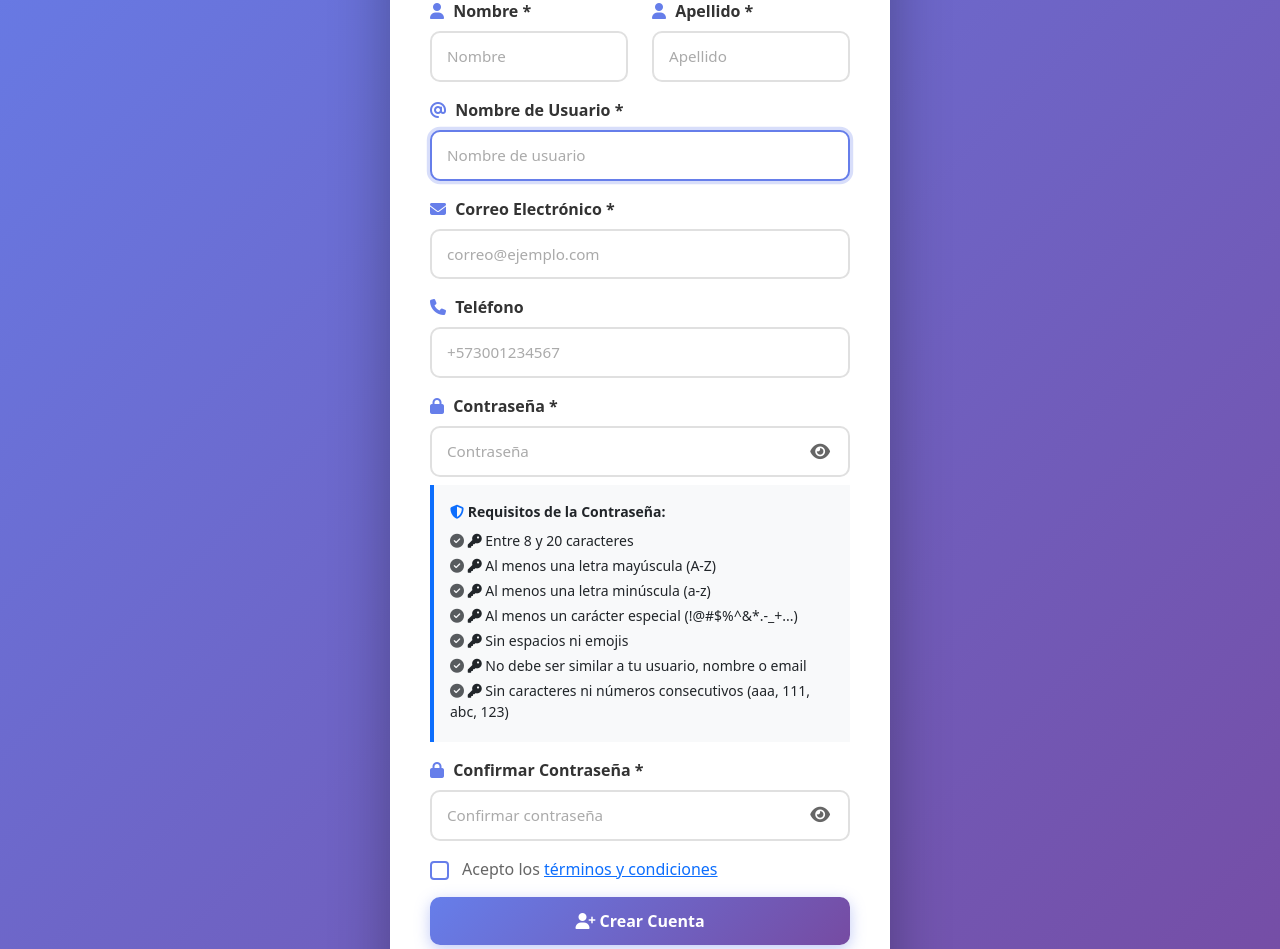
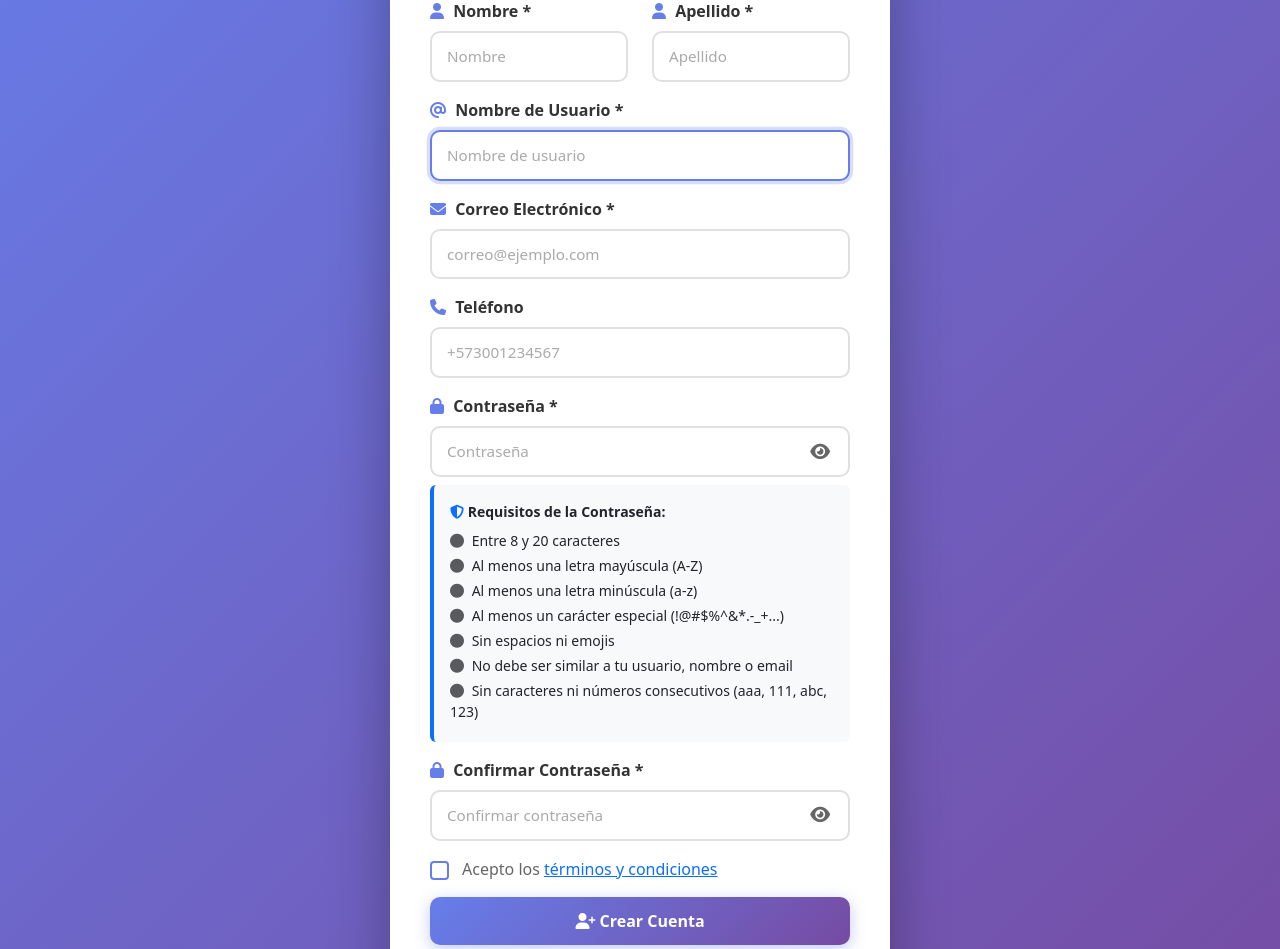
Before and after one commit to andres-gutierrezri/kitty_project, a Django app: page /accounts/register/ in a window 1280 px wide. Shown: the part 317-1266 px from the top of the page. Run offline with Django 5.2, Linux system fonts and the light colour scheme; some libraries are stand-ins or nearby versions.

Commit message:
feat(accounts): mejorar feedback visual de requisitos de contraseña
Implementar sistema de notificación visual mejorado para requisitos
de contraseña en tiempo real con iconos dinámicos y colores.

Mejoras Implementadas:
- Iconos dinámicos que cambian según el estado:
  • ⚪ Círculo gris: Estado inicial/vacío
  • ✓ Check verde: Requisito cumplido
  • ✗ X roja: Requisito no cumplido
- Color del texto cambia dinámicamente:
  • Verde: Requisito cumplido
  • Rojo: Requisito no cumplido
- Borde del contenedor cambia de color:
  • Azul: Estado inicial
  • Verde: Todos los requisitos cumplidos
  • Rojo: Hay requisitos sin cumplir
- Reset automático cuando el campo queda vacío
- Feedback instantáneo mientras el usuario escribe

Experiencia de Usuario:
✓ Notificaciones claras y visibles en tiempo real
✓ El usuario ve inmediatamente qué requisitos faltan
✓ Reducción de intentos fallidos al enviar el formulario
✓ Mayor confianza al registrarse
✓ Interfaz más intuitiva y accesible

Cambios Técnicos:
- register.js: Actualizar updateRequirementIcon() para manejar
  tres estados de iconos (fa-circle, fa-check-circle, fa-times-circle)
- register.js: Agregar clases text-danger/text-success a elementos <li>
- register.js: Actualizar borde del contenedor según estado general
- register.html: Cambiar iconos iniciales de fa-check-circle a fa-circle
- register.html: Agregar clase 'rounded' para mejor estética
- register.html: Agregar clase 'me-1' para espaciado de iconos

Archivos Modificados:
- accounts/static/accounts/js/register.js: Lógica de iconos dinámicos
- accounts/templates/accounts/register.html: Iconos iniciales neutrales

Contexto: Los usuarios reportaron que no era claro cuándo NO cumplían
los requisitos de contraseña. Esta mejora hace que las notificaciones
sean evidentes y ayuda a prevenir errores al crear cuentas.

Impacto: Mejora significativa en UX del formulario de registro

```diff
--- a/accounts/static/accounts/js/register.js
+++ b/accounts/static/accounts/js/register.js
@@ -64,10 +64,25 @@
     function updateRequirementIcon(element, isValid) {
         if (!element) return;
 
-        const icon = element.querySelector('.fa-check-circle');
+        const icon = element.querySelector('.fa-check-circle, .fa-times-circle, .fa-circle');
         if (icon) {
-            icon.classList.toggle('text-success', isValid);
-            icon.classList.toggle('text-muted', !isValid);
+            // Cambiar el ícono según el estado
+            if (isValid) {
+                icon.classList.remove('fa-times-circle', 'fa-circle', 'text-danger', 'text-muted');
+                icon.classList.add('fa-check-circle', 'text-success');
+            } else {
+                icon.classList.remove('fa-check-circle', 'fa-circle', 'text-success', 'text-muted');
+                icon.classList.add('fa-times-circle', 'text-danger');
+            }
+        }
+
+        // Actualizar el estilo del elemento completo
+        if (isValid) {
+            element.classList.remove('text-danger');
+            element.classList.add('text-success');
+        } else {
+            element.classList.remove('text-success');
+            element.classList.add('text-danger');
         }
     }
 
@@ -160,6 +175,18 @@
                 updateRequirementIcon(req, results[validationOrder[index]]);
             }
         });
+
+        // Actualizar el borde del contenedor según el estado general
+        const requirementsContainer = document.querySelector('.password-requirements');
+        if (requirementsContainer) {
+            if (results.isValid) {
+                requirementsContainer.classList.remove('border-danger', 'border-warning');
+                requirementsContainer.classList.add('border-success');
+            } else {
+                requirementsContainer.classList.remove('border-success');
+                requirementsContainer.classList.add('border-danger');
+            }
+        }
     }
 
     /**
@@ -228,8 +255,18 @@
             const requirementsList = document.querySelector('.password-requirements ul');
             if (requirementsList) {
                 requirementsList.querySelectorAll('li').forEach(req => {
-                    updateRequirementIcon(req, false);
+                    const icon = req.querySelector('.fa-check-circle, .fa-times-circle, .fa-circle');
+                    if (icon) {
+                        icon.classList.remove('fa-check-circle', 'fa-times-circle', 'text-success', 'text-danger');
+                        icon.classList.add('fa-circle', 'text-muted');
+                    }
+                    req.classList.remove('text-success', 'text-danger');
                 });
+            }
+            const requirementsContainer = document.querySelector('.password-requirements');
+            if (requirementsContainer) {
+                requirementsContainer.classList.remove('border-success', 'border-danger');
+                requirementsContainer.classList.add('border-primary');
             }
             elements.password1.classList.remove('is-valid', 'is-invalid');
             return;
--- a/accounts/templates/accounts/register.html
+++ b/accounts/templates/accounts/register.html
@@ -111,18 +111,18 @@
                 {% endif %}
 
                 <!-- Requisitos de contraseña -->
-                <div class="password-requirements mt-2 p-3 bg-light border-start border-primary border-4">
+                <div class="password-requirements mt-2 p-3 bg-light border-start border-primary border-4 rounded">
                     <small class="d-block fw-bold mb-2">
                         <i class="fas fa-shield-alt text-primary"></i> Requisitos de la Contraseña:
                     </small>
                     <ul class="small mb-0" style="list-style: none; padding-left: 0;">
-                        <li class="mb-1"><i class="fas fa-check-circle text-muted"></i> <i class="fas fa-key"></i> Entre 8 y 20 caracteres</li>
-                        <li class="mb-1"><i class="fas fa-check-circle text-muted"></i> <i class="fas fa-key"></i> Al menos una letra mayúscula (A-Z)</li>
-                        <li class="mb-1"><i class="fas fa-check-circle text-muted"></i> <i class="fas fa-key"></i> Al menos una letra minúscula (a-z)</li>
-                        <li class="mb-1"><i class="fas fa-check-circle text-muted"></i> <i class="fas fa-key"></i> Al menos un carácter especial (!@#$%^&*.-_+...)</li>
-                        <li class="mb-1"><i class="fas fa-check-circle text-muted"></i> <i class="fas fa-key"></i> Sin espacios ni emojis</li>
-                        <li class="mb-1"><i class="fas fa-check-circle text-muted"></i> <i class="fas fa-key"></i> No debe ser similar a tu usuario, nombre o email</li>
-                        <li class="mb-1"><i class="fas fa-check-circle text-muted"></i> <i class="fas fa-key"></i> Sin caracteres ni números consecutivos (aaa, 111, abc, 123)</li>
+                        <li class="mb-1"><i class="fas fa-circle text-muted me-1"></i> Entre 8 y 20 caracteres</li>
+                        <li class="mb-1"><i class="fas fa-circle text-muted me-1"></i> Al menos una letra mayúscula (A-Z)</li>
+                        <li class="mb-1"><i class="fas fa-circle text-muted me-1"></i> Al menos una letra minúscula (a-z)</li>
+                        <li class="mb-1"><i class="fas fa-circle text-muted me-1"></i> Al menos un carácter especial (!@#$%^&*.-_+...)</li>
+                        <li class="mb-1"><i class="fas fa-circle text-muted me-1"></i> Sin espacios ni emojis</li>
+                        <li class="mb-1"><i class="fas fa-circle text-muted me-1"></i> No debe ser similar a tu usuario, nombre o email</li>
+                        <li class="mb-1"><i class="fas fa-circle text-muted me-1"></i> Sin caracteres ni números consecutivos (aaa, 111, abc, 123)</li>
                     </ul>
                 </div>
             </div>
```
